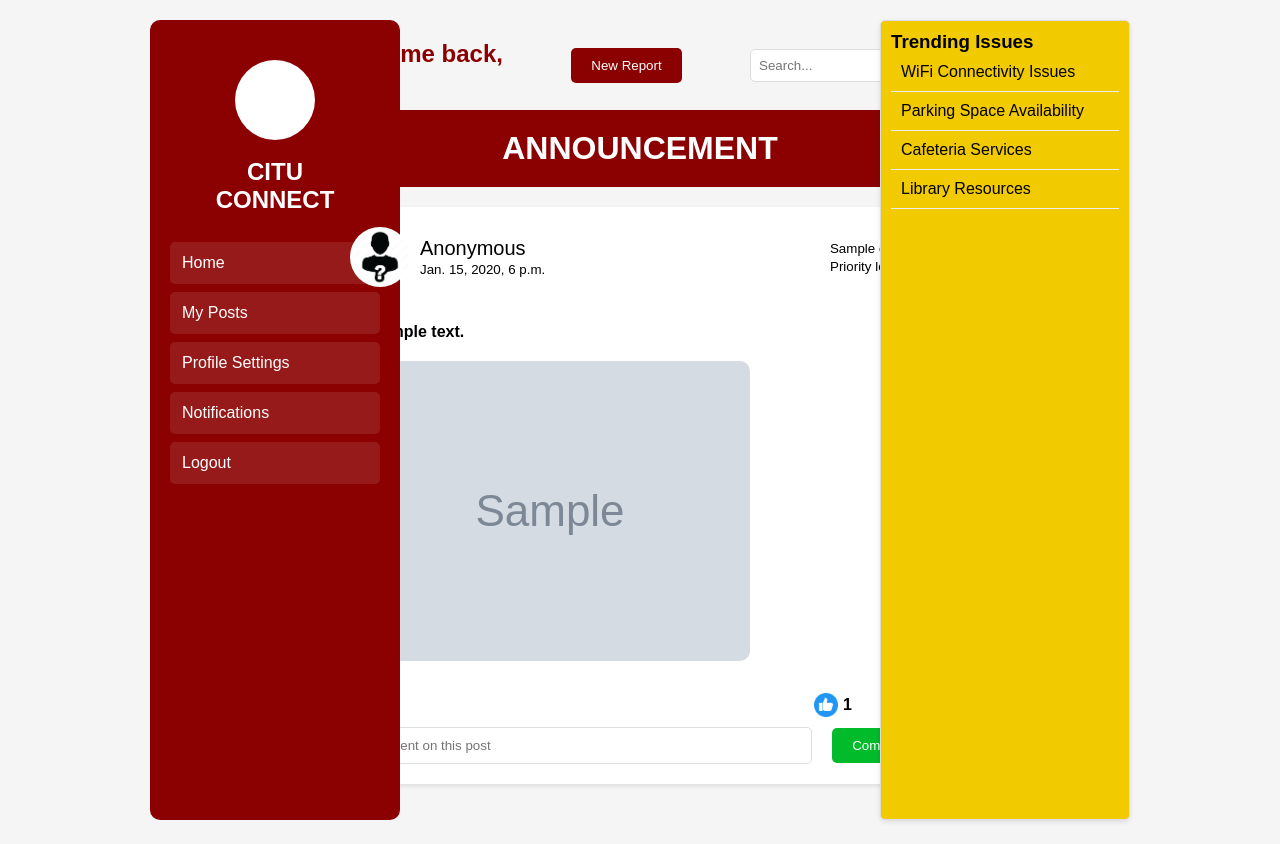
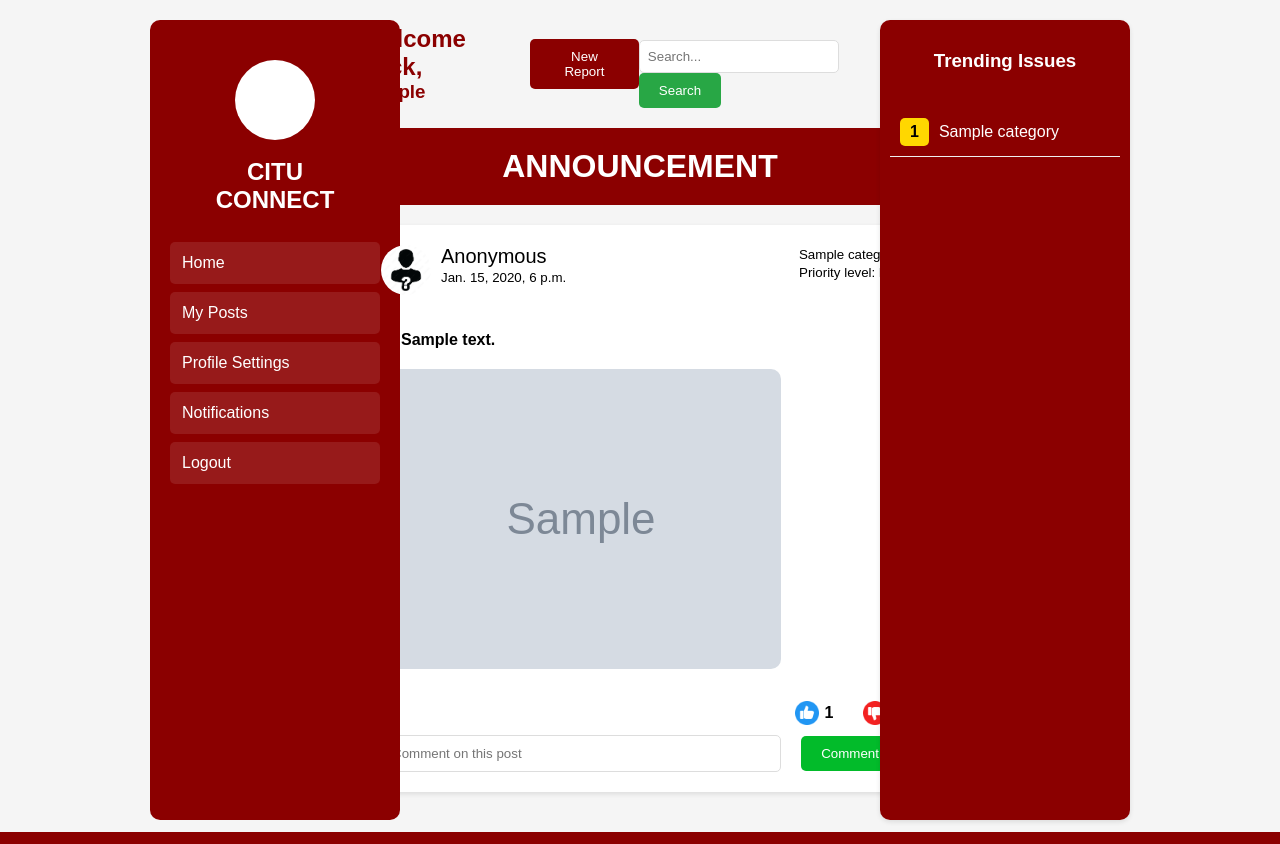
Before and after one commit to Clyde956/CITU-CONNECT_DJANGO, a Django app: page /all_posts/ in a window 1280 px wide. Run offline with Django 5.2, Linux system fonts and the light colour scheme; a user stored in the database is signed in; tables that the repository leaves empty hold one stand-in row (values such as "Sample post"); grey boxes marked "Sample" are stand-in pictures; data that the repository does not hold is empty.

Commit message:
Implemented Trending Issues And Search And Filter
trending issue dashboard at all post page.
Search filter now working
filter just by posts' content

```diff
--- a/cituconnect/myapp/templates/all_posts.html
+++ b/cituconnect/myapp/templates/all_posts.html
@@ -135,6 +135,64 @@
       .comment-form button:hover {
         background: #00b35a;
       }
+      .trending {
+            background: #8B0000; /* Maroon color */
+            padding: 20px;
+            border-radius: 10px;
+            width: 250px;
+            color: white;
+            z-index: 1;
+        }
+
+        .fixed-trending {
+            position: fixed;
+            top: 20px;
+            right: 150px;
+            width: 250px;
+            height: 100%;
+            background-color: #8B0000; /* Maroon color */
+            padding: 10px;
+            border: px solid #ddd;
+            border-radius: 10px;
+            box-shadow: 0 2px 5px rgba(0,0,0,0.1);
+        }
+
+        .trending h3 {
+            text-align: center;
+            color: white;
+            margin-top: 20px;
+        }
+
+        .trending-item {
+            display: flex;
+            align-items: center;
+            padding: 10px;
+            border-bottom: 1px solid #eee;
+        }
+
+        .trending-item:hover{
+            background-color: #ffee8d;
+            border-radius: 10px;
+        }
+
+        .trending-item a {
+            color: white;
+            text-decoration: none;
+            flex: 1;
+        }
+
+        .trending-item a:hover {
+            color: black;
+        }
+
+        .trending-rank {
+            background: #FFD700; /* Yellow color */
+            color: black;
+            padding: 5px 10px;
+            border-radius: 5px;
+            margin-right: 10px;
+            font-weight: bold;
+        }
     </style>
 
     <link
@@ -461,7 +519,10 @@
           >
             New Report
           </button>
-          <input type="search" class="search" placeholder="Search..." />
+          <form method="GET" action="{% url 'all_posts' %}" class="search-form">
+            <input type="search" name="search" class="search" placeholder="Search...">
+            <button type="submit">Search</button>
+          </form>
         </div>
 
         <div class="announcement-banner">
@@ -732,10 +793,14 @@
 
       <div class="trending fixed-trending">
         <h3>Trending Issues</h3>
-        <div class="trending-item">WiFi Connectivity Issues</div>
-        <div class="trending-item">Parking Space Availability</div>
-        <div class="trending-item">Cafeteria Services</div>
-        <div class="trending-item">Library Resources</div>
+        <br>
+        <br>
+          {% for category in trending_categories %}
+          <div class="trending-item">
+              <div class="trending-rank">{{ forloop.counter }}</div>
+              <a href="?category={{ category.categoryId__name }}">{{ category.categoryId__name }}</a>
+          </div>
+          {% endfor %}
       </div>
     </div>
   </body>
--- a/cituconnect/myapp/views.py
+++ b/cituconnect/myapp/views.py
@@ -9,6 +9,7 @@
 from .models import Notification, Post, Comment
 from django.utils import timezone
 from datetime import timedelta
+from django.db.models import Count, Q
 
 def register(request):
     if request.method == 'POST':
@@ -160,11 +161,29 @@
 
 @login_required
 def all_posts_view(request):
-    approved_posts = Post.objects.filter(status='approved').order_by('-timeStamp')  # Only fetch approved posts
-    return render(request, 'all_posts.html', {'posts': approved_posts, 'username': request.user.username})
-    #posts = Post.objects.filter(member__is_active=True)  # Fetch all posts by active users
-    #print(len(posts))  # Debugging: Print the posts to the console
-    #return render(request, 'all_posts.html', {'posts': posts})
+    category_filter = request.GET.get('category')
+    search_query = request.GET.get('search')
+
+    posts = Post.objects.filter(status='approved').order_by('-timeStamp')
+
+    if category_filter:
+        posts = posts.filter(categoryId__name=category_filter)
+
+    if search_query:
+        posts = posts.filter(Q(content__icontains=search_query) | Q(categoryId__name__icontains=search_query))
+
+    # Calculate trending categories
+    trending_categories = Post.objects.filter(status='approved').values('categoryId__name').annotate(
+        num_posts=Count('postId'),
+        num_comments=Count('comments'),
+        unique_commenters=Count('comments__member', distinct=True)
+    ).order_by('-num_posts', '-num_comments', '-unique_commenters')[:5]  # Get top 5 trending categories
+
+    return render(request, 'all_posts.html', {
+        'posts': posts,
+        'trending_categories': trending_categories,
+        'username': request.user.username
+    })
 
 #@login_required
 #def notifications_view(request):
--- a/cituconnect/static/all_posts.css
+++ b/cituconnect/static/all_posts.css
@@ -11,10 +11,10 @@
 }
 
 .container {
-  display: flex;
-  gap: 20px;
-  max-width: 1200px;
-  margin: 0 auto;
+  max-width: 75%;
+  margin-left: auto;
+  margin-right: auto;
+  justify-content: center;
 }
 
 .header {
@@ -25,11 +25,11 @@
 }
 
 .welcome {
-  color: #8b0000;
+  color: #8B0000;
 }
 
 .new-button {
-  background: #8b0000;
+  background: #8B0000;
   color: white;
   padding: 10px 20px;
   border-radius: 5px;
@@ -45,7 +45,7 @@
 }
 
 .announcement-banner {
-  background: #8b0000;
+  background: #8B0000;
   color: white;
   padding: 20px;
   text-align: center;
@@ -58,20 +58,23 @@
   padding: 20px;
   border-radius: 10px;
   margin-bottom: 20px;
-  box-shadow: 0 2px 5px rgba(0, 0, 0, 0.1);
+  box-shadow: 0 2px 5px rgba(0,0,0,0.1);
   cursor: pointer;
 }
 
 .post-header {
   display: flex;
   justify-content: space-between;
-  align-items: center;
+  align-items: flex-start;
   position: relative;
 }
 .post-info {
   flex: 1;
 }
 .post-meta {
+  position: absolute;
+  top: 0;
+  right: 0;
   text-align: right;
 }
 
@@ -79,20 +82,8 @@
   width: 40px;
   height: 40px;
   border-radius: 50%;
-  background: #8b0000;
+  background: #8B0000;
   margin-right: 10px;
-}
-
-.trending {
-  background: white;
-  padding: 20px;
-  border-radius: 10px;
-  width: 250px;
-}
-
-.trending-item {
-  padding: 10px;
-  border-bottom: 1px solid #eee;
 }
 
 .votes {
@@ -107,8 +98,7 @@
   gap: 5px;
 }
 
-.likes-count,
-.dislikes-count {
+.likes-count, .dislikes-count {
   font-weight: bold;
   margin-right: 10px;
 }
@@ -204,10 +194,9 @@
 }
 
 .main-content {
-  flex: 1;
-  margin-left: 270px;
-  margin-right: 270px;
-  padding: 20px;
+  width: 60%;
+  margin-left: auto;
+  margin-right: auto;
 }
 
 .modal {
@@ -219,8 +208,8 @@
   width: 100%;
   height: 100%;
   overflow: auto;
-  background-color: rgb(0, 0, 0);
-  background-color: rgba(0, 0, 0, 0.4);
+  background-color: rgb(0,0,0);
+  background-color: rgba(0,0,0,0.4);
 }
 
 .modal-content {
@@ -247,19 +236,6 @@
   cursor: pointer;
 }
 
-.fixed-trending {
-  position: fixed;
-  top: 20px;
-  right: 150px;
-  width: 250px;
-  height: 100%;
-  background-color: #f2ca00;
-  padding: 10px;
-  border: 1px solid #ddd;
-  border-radius: 5px;
-  box-shadow: 0 2px 5px rgba(0, 0, 0, 0.1);
-}
-
 .comment-form {
   display: flex;
   align-items: center;
@@ -268,9 +244,10 @@
 .comment-form input {
   margin-right: 10px;
 }
+
 .avatar {
-  width: 60px;
-  height: 60px;
+  width: 50px;
+  height: 50px;
   border-radius: 50%;
   margin-right: 10px;
 }
```
Also changed, not shown: cituconnect/custom_admin/templates/custom_admin/dashboard.html (+1 -170 lines), cituconnect/myapp/templates/hello_user.html (+14 -0 lines), cituconnect/static/dashboard.css (added, +168 -0 lines).
